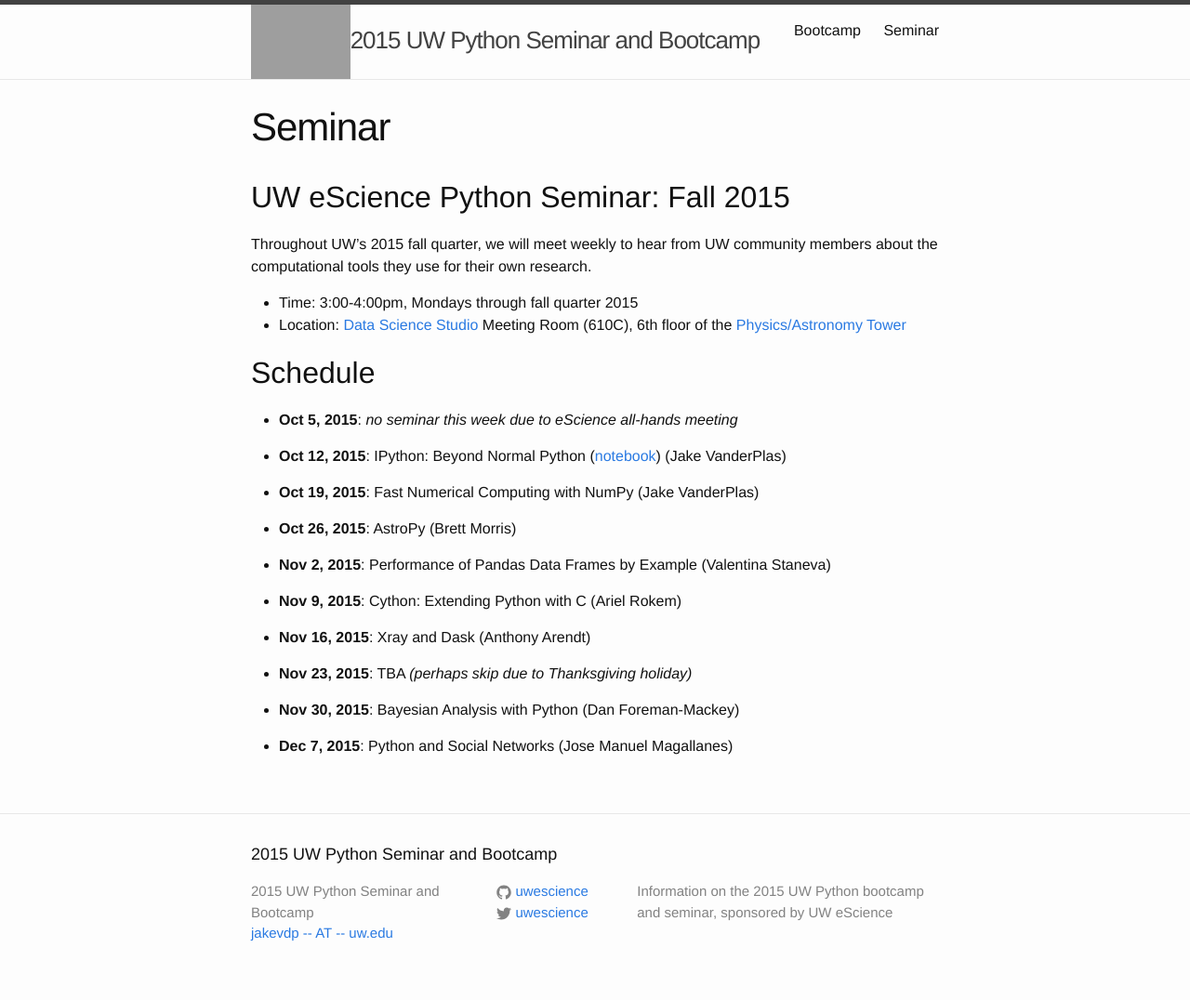
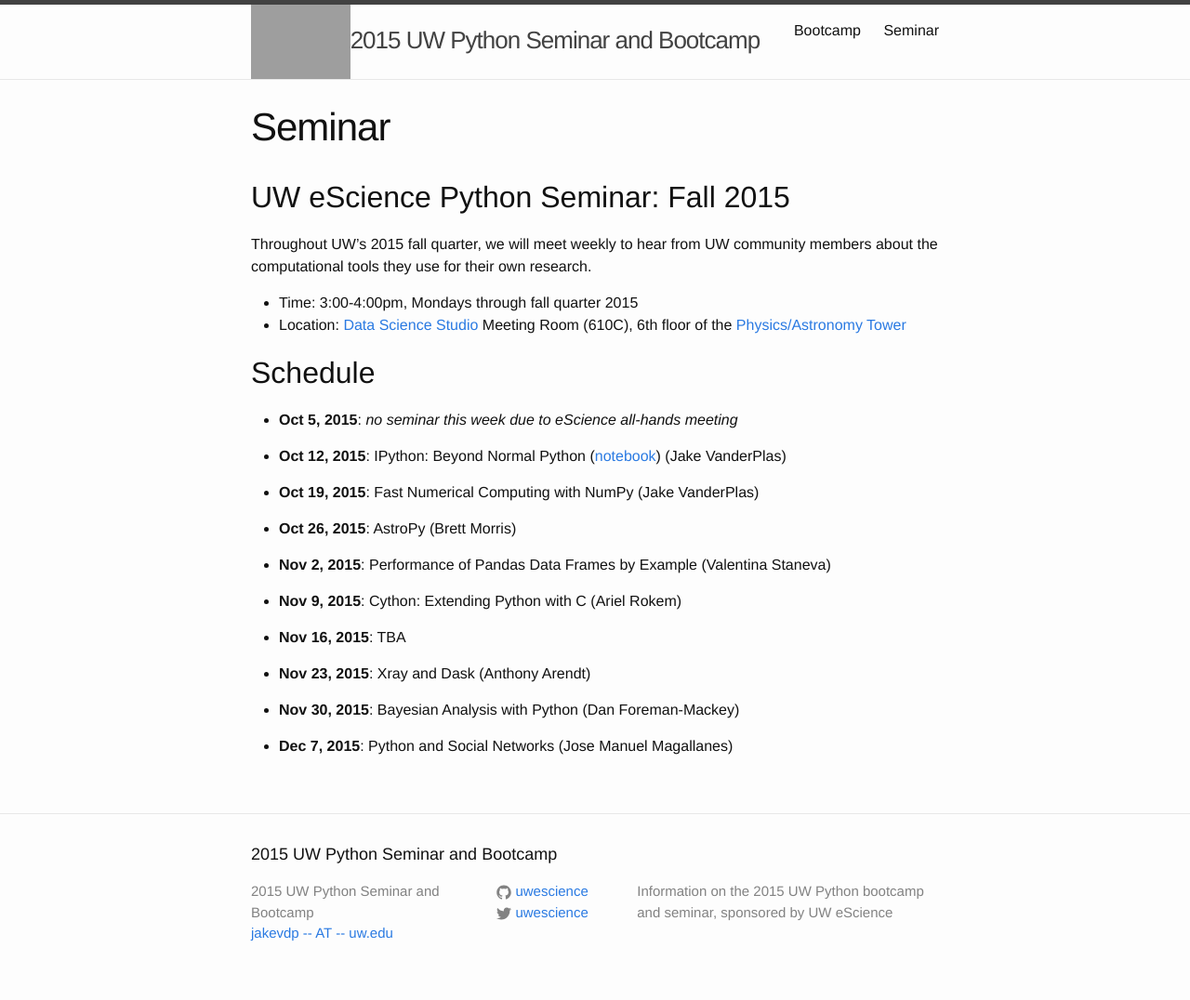
Before and after one commit to uwescience/python-seminar-2015, a Jekyll site: the page built from seminar.md, in a window 1280 px wide. Shown: the whole page at 93% size. Built offline with Jekyll 4.4.1, drawn with Linux system fonts in a browser that asks for light colours.

Commit message:
update seminar schedule

```diff
--- a/seminar.md
+++ b/seminar.md
@@ -28,9 +28,9 @@ research.
 
 - **Nov 9, 2015**: Cython: Extending Python with C (Ariel Rokem)
 
-- **Nov 16, 2015**: Xray and Dask (Anthony Arendt)
+- **Nov 16, 2015**: TBA
 
-- **Nov 23, 2015**: TBA *(perhaps skip due to Thanksgiving holiday)*
+- **Nov 23, 2015**: Xray and Dask (Anthony Arendt)
 
 - **Nov 30, 2015**: Bayesian Analysis with Python (Dan Foreman-Mackey)
 
```
